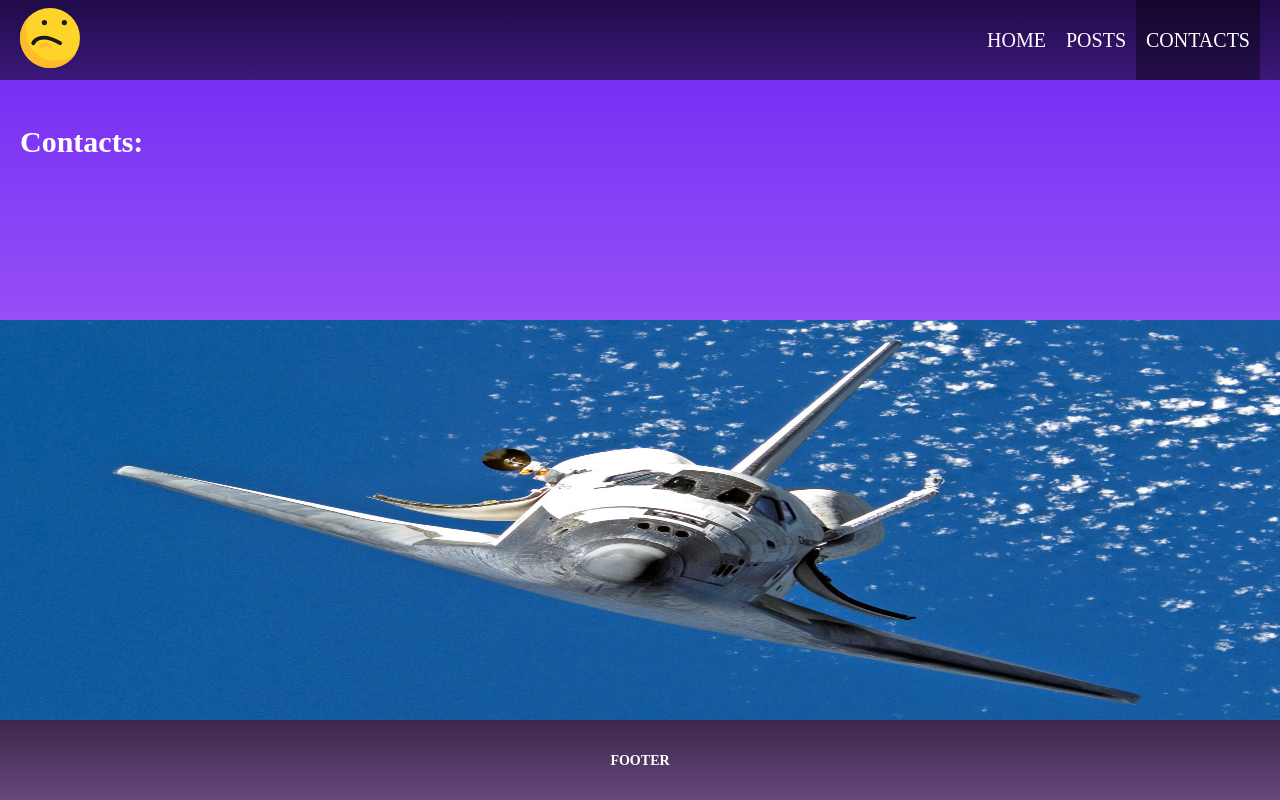
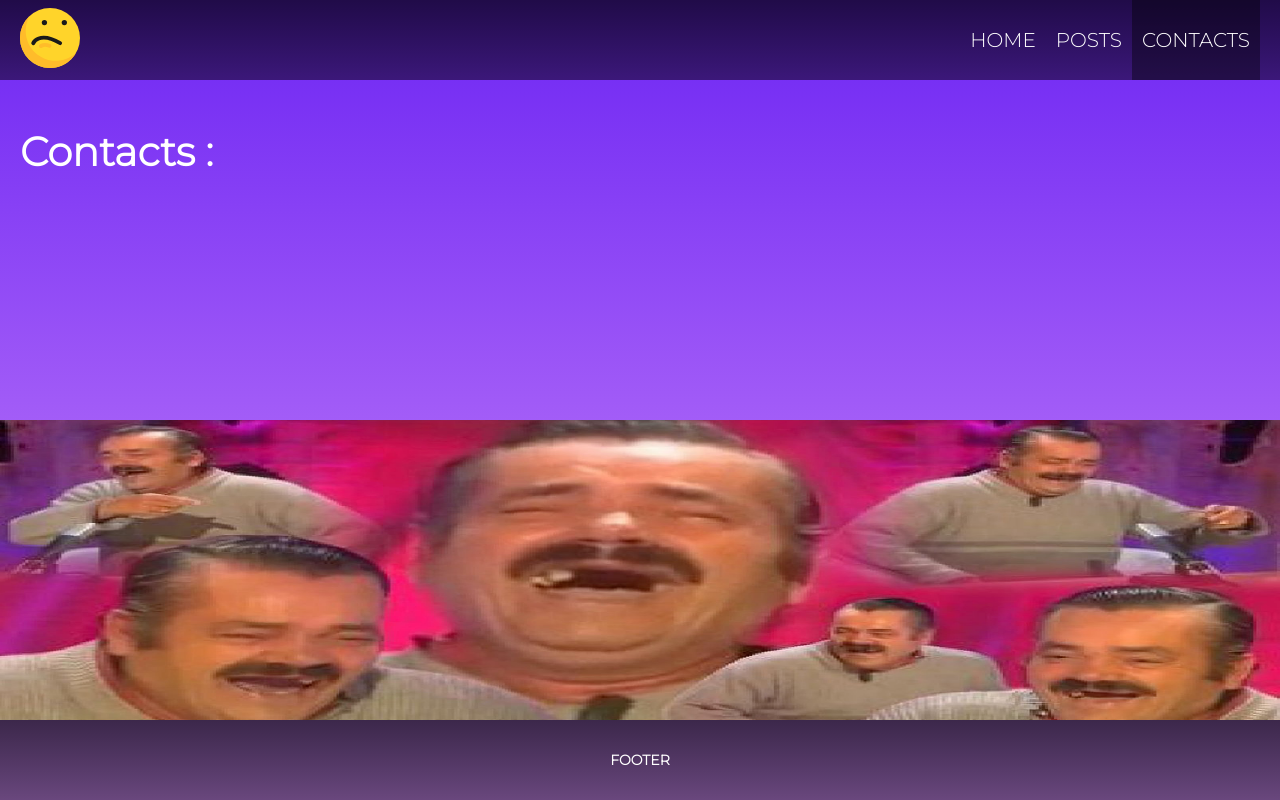
Before and after one commit to EvgeniyHalimon/nextjs, a Next.js app: page /contacts in a window 1280 px wide. Built offline with nearby package versions, Linux system fonts and the light colour scheme.

Commit message:
minor changes

```diff
--- a/pages/_app.js
+++ b/pages/_app.js
@@ -1,19 +1,23 @@
 import Layout from '../components/Layout'
 import Image from "next/image"
-import shuttle from "../public/shuttle.jpg"
+import Head from "next/head";
+import risitas from "../public/risitas.png"
 import '../styles/globals.scss'
 
 const MyApp = ({ Component, pageProps }) => (
   <Layout>
+    <Head>
+      <link href="https://fonts.googleapis.com/css2?family=Montserrat:wght@300&display=swap" rel="stylesheet" />
+    </Head>
     <main>
       <Component {...pageProps} />
     </main>
     <Image
-      src={shuttle}
-      width={600}
-      height={400}
-      alt='preview'
-      placeholder='blur'
+      src={risitas}
+      width="500"
+      height="300"
+      alt="preview"
+      placeholder="blur"
     />
   </Layout>
 )
--- a/pages/contacts/index.js
+++ b/pages/contacts/index.js
@@ -1,9 +1,13 @@
-import Heading from "../../components/Heading"
+import Head from "next/head";
+import Heading from "../../components/Heading";
 
 const Contacts = () => (
-    <div>
-        <Heading tag ="h2" text="Contacts: "/>
-    </div>
-)
+  <>
+    <Head>
+      <title>Contacts</title>
+    </Head>
+    <Heading text="Contacts :" />
+  </>
+);
 
-export default Contacts
+export default Contacts;
--- a/pages/index.js
+++ b/pages/index.js
@@ -1,9 +1,13 @@
+import Head from "next/head";
 import Heading from "../components/Heading"
 import styles from "../styles/Home.module.scss"
 
 const Home = () => (
   <div className={styles.wrapper}>
-    <Heading text="Got the life"/>
+    <Head>
+      <title>Home</title>
+    </Head>
+    <Heading text="Got the life" />
   </div>
 )
 
--- a/styles/globals.scss
+++ b/styles/globals.scss
@@ -5,6 +5,7 @@
 }
 
 body {
+  font-family: 'Montserrat', sans-serif;
   background: linear-gradient(to bottom, #6d25f3, #d38ffb);
   color: #fff;
   font-size: 20px;
```
Also changed, not shown: pages/contacts/contact.js (+10 -4 lines), public/risitas.png (added), public/shuttle.jpg (deleted), styles/Navbar.module.scss (indentation only).
